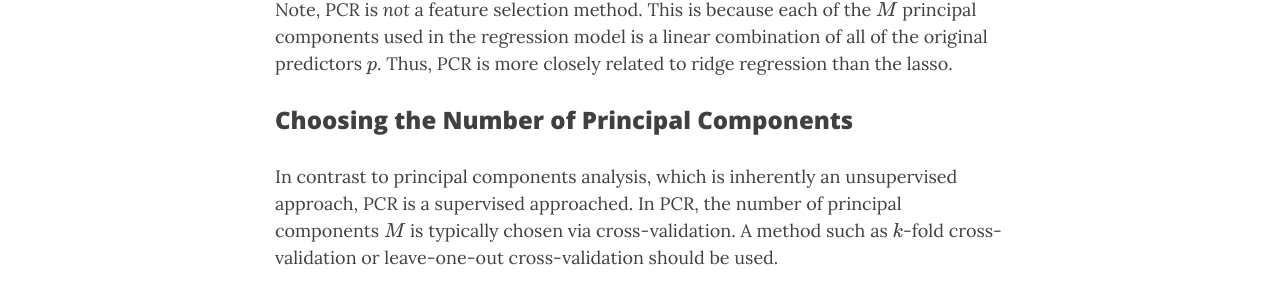
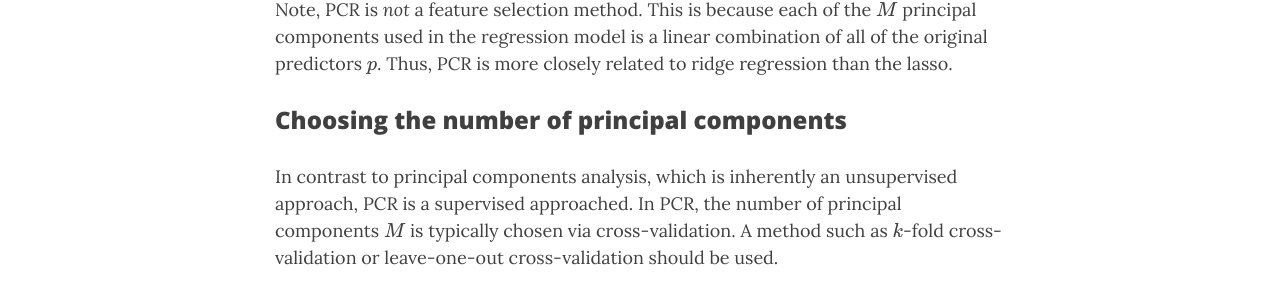
Before and after one commit to ethanwicker/ethanwicker.github.io, a Jekyll site: the page built from _posts/2021-03-14-principal-components-regression-001.md, in a window 1280 px wide and 900 px high, scrolled down 3219 px. Shown: the part 265-564 px from the top of the window. Built offline with Jekyll 4.4.1, drawn with Linux system fonts in a browser that asks for light colours; nearby versions of some CDN libraries; formulas are drawn with MathJax 3; some of the changed text lies outside the part shown.

```diff
--- a/_posts/2021-03-14-principal-components-regression-001.md
+++ b/_posts/2021-03-14-principal-components-regression-001.md
@@ -1,7 +1,7 @@
 ---
 layout: post
 title: "Principal Components Regression"
-subtitle: An Overview and scikit-learn Example
+subtitle: An overview and scikit-learn example
 comments: false
 ---
 
@@ -81,6 +81,6 @@ The above plot indicates that PCR performed with an appropriate choice of $M$ ca
 
 Note, PCR is *not* a feature selection method.  This is because each of the $M$ principal components used in the regression model is a linear combination of all of the original predictors $p$.  Thus, PCR is more closely related to ridge regression than the lasso.
 
-### Choosing the Number of Principal Components
+### Choosing the number of principal components
 
 In contrast to principal components analysis, which is inherently an unsupervised approach, PCR is a supervised approached.  In PCR, the number of principal components $M$ is typically chosen via cross-validation.  A method such as $k$-fold cross-validation or leave-one-out cross-validation should be used.
```
